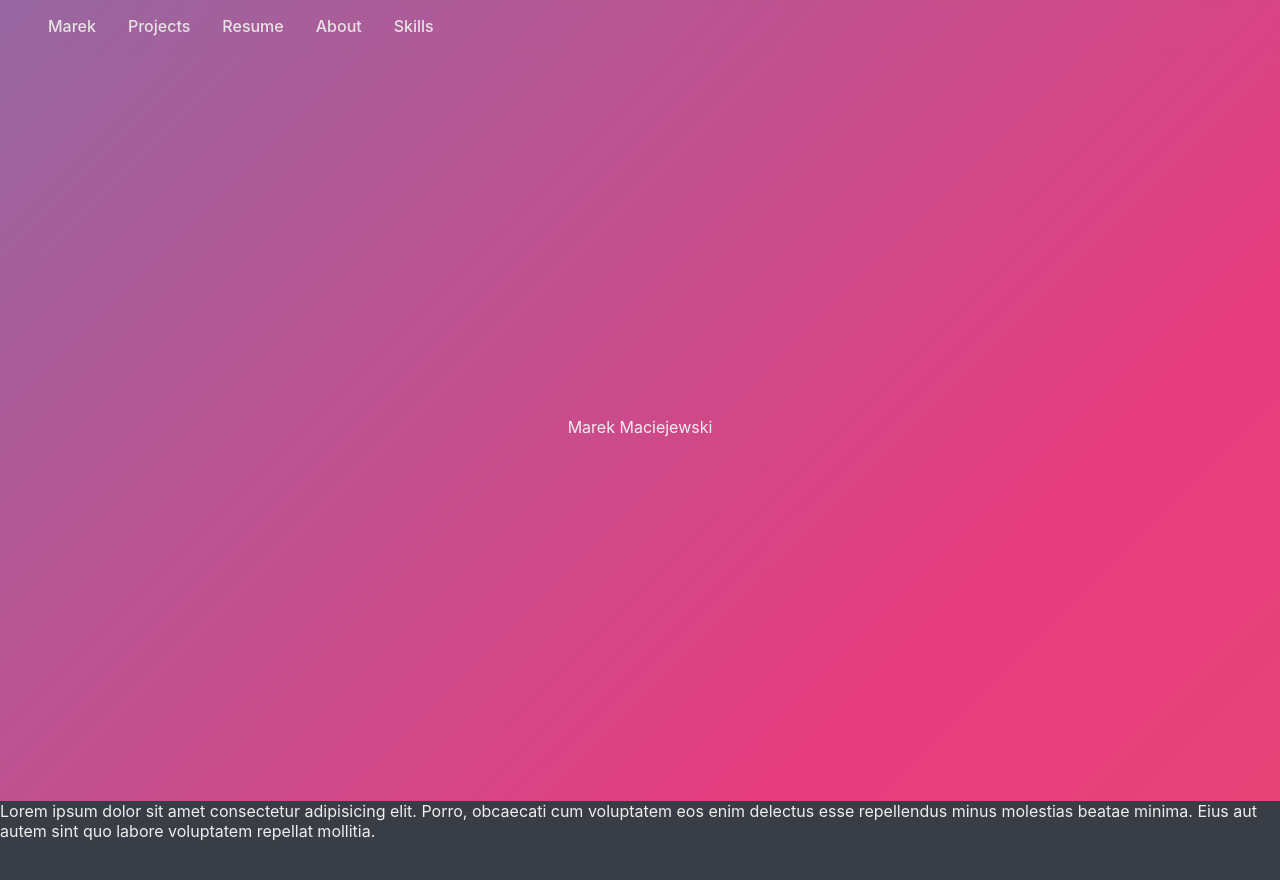
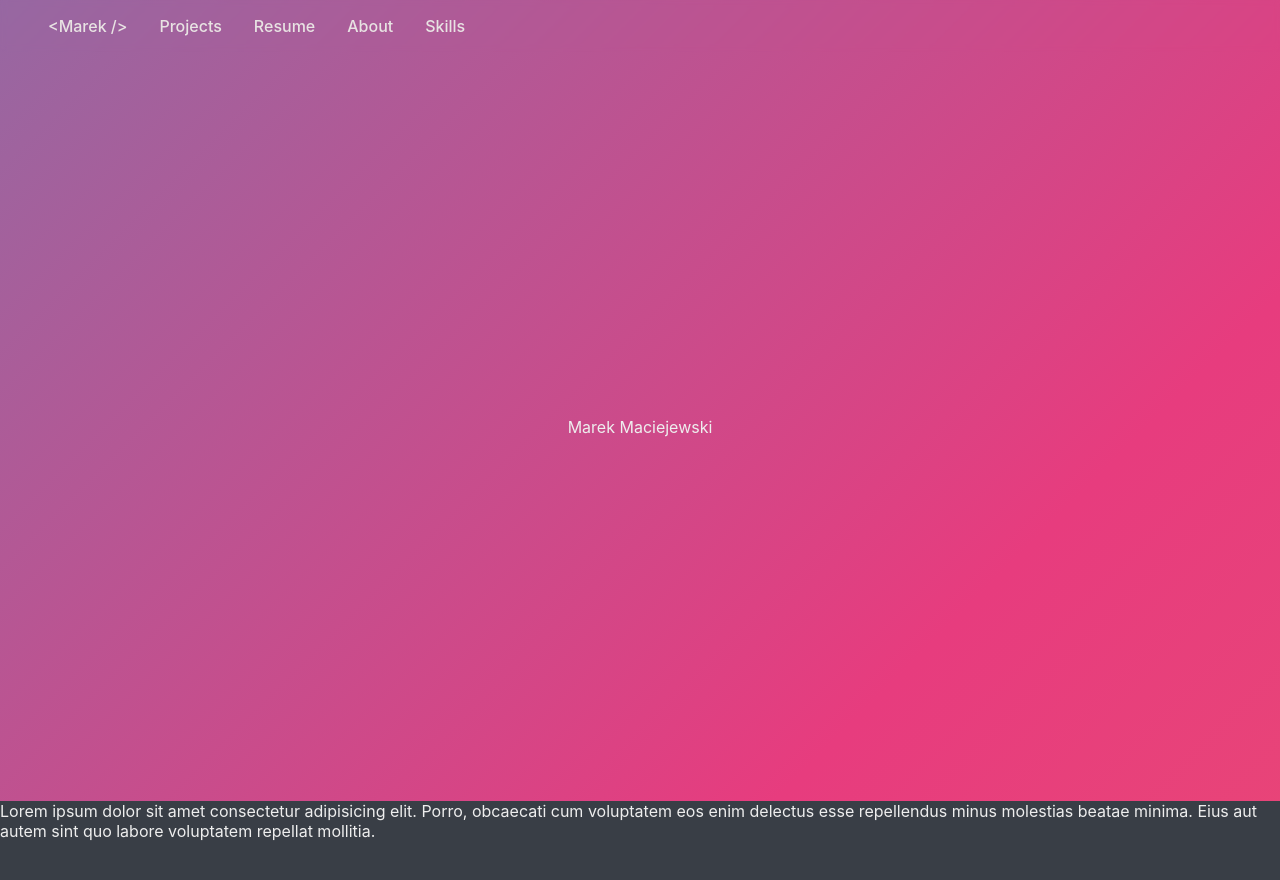
Before and after one commit to MarekSax/portfolio, a React (Vite) app: page / in a window 1280 px wide. Shown: the top 880 px of the page. Built offline with nearby package versions, Linux system fonts and the light colour scheme.

Commit message:
navbar item change

```diff
--- a/src/components/Navbar/Navbar.tsx
+++ b/src/components/Navbar/Navbar.tsx
@@ -5,7 +5,7 @@ export const Navbar = () => {
       <ul className={styles.navbarList}>
         <li>
           <a href="#top" className={styles.navbarLink}>
-            Marek
+            {`<Marek />`}
           </a>
         </li>
         <li>
```
